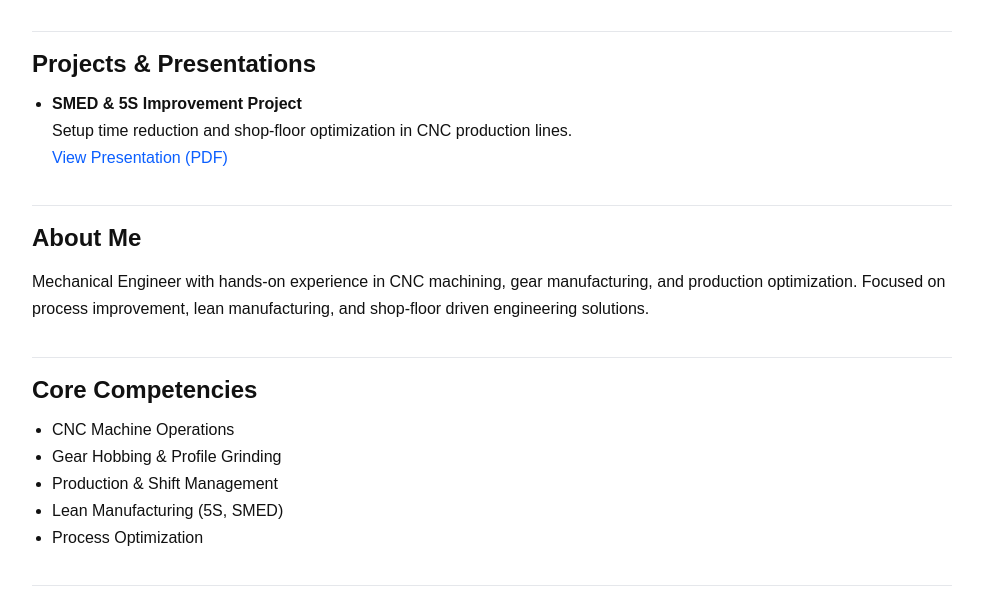
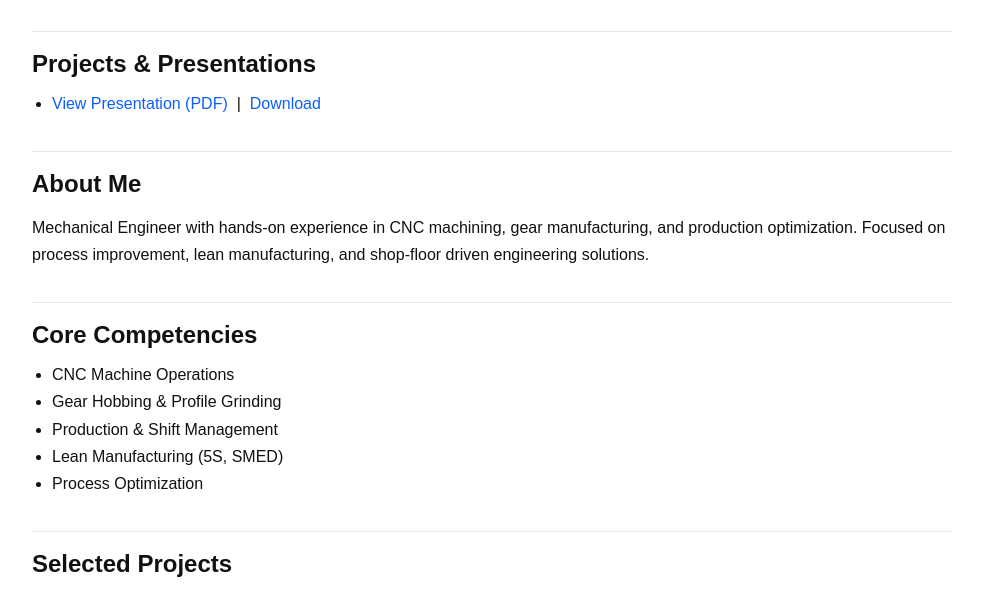
Before and after one commit to dokeceklisefa/dokeceklisefa.github.io, a plain HTML site: page index.html in a window 1280 px wide. Shown: the part 138-730 px from the top of the page, without its empty margins (148-1131 px from the left). Drawn offline with Linux system fonts and the light colour scheme.

Commit message:
Update index.html

```diff
--- a/index.html
+++ b/index.html
@@ -16,10 +16,14 @@
   <h2>Projects & Presentations</h2>
 
   <ul>
-    <li>
-      <strong>SMED & 5S Improvement Project</strong><br>
-      Setup time reduction and shop-floor optimization in CNC production lines.<br>
-       <a href="./smed.pdf" target="_blank">View Presentation (PDF)</a>
+      <li>
+         <a href="./SMED_5S_Improvement_Project.pdf" target="_blank">
+            View Presentation (PDF)
+        </a>
+          &nbsp;|&nbsp;
+            <a href="./SMED_5S_Improvement_Project.pdf" download>
+                Download
+            </a>
 
     </li>
   </ul>
```
